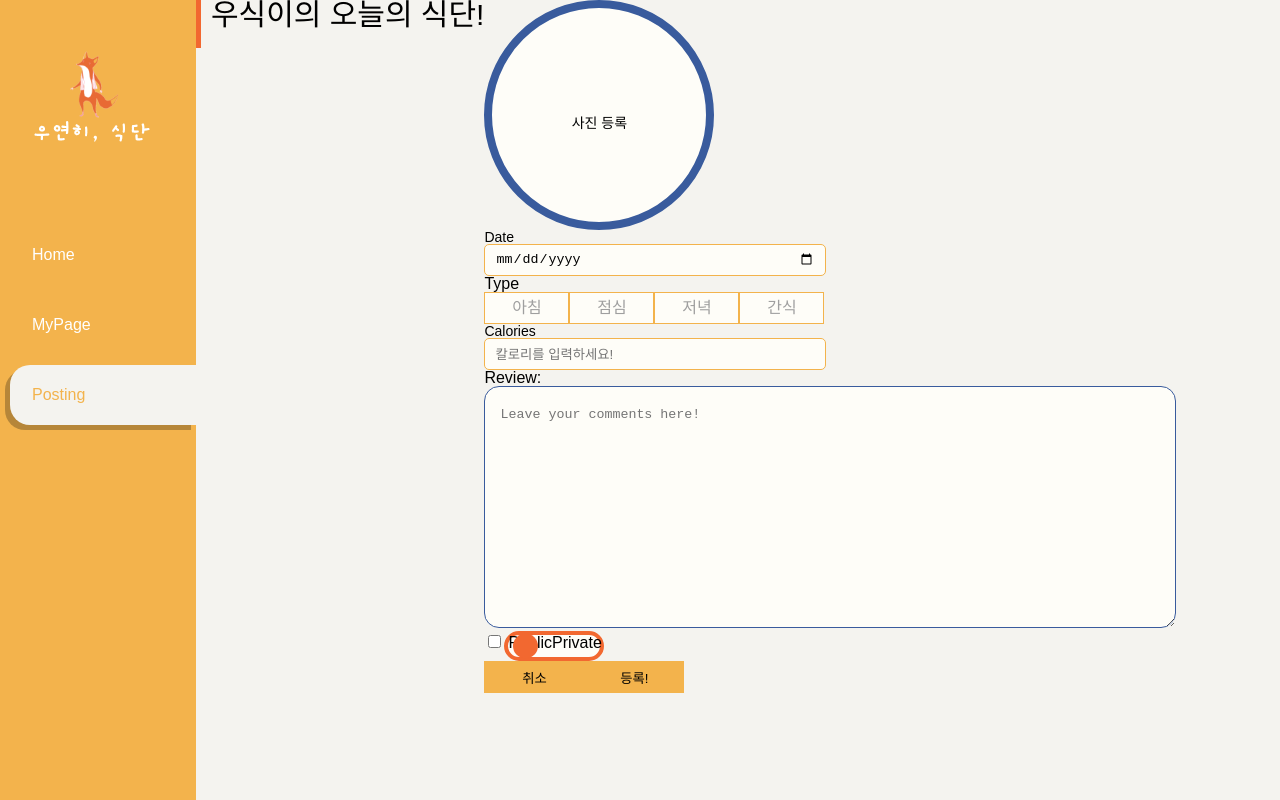
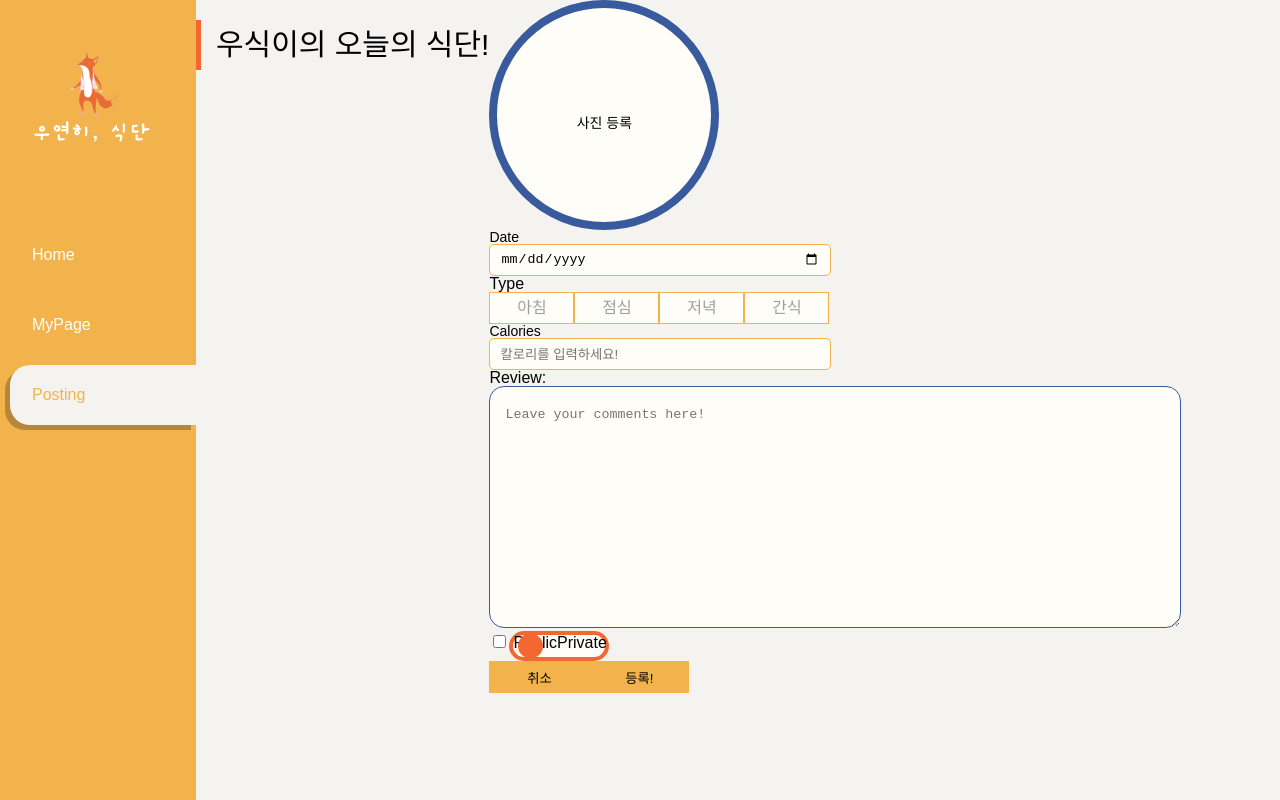
Before and after one commit to margu31/forte-diet, a React (Create React App) app: page /posting in a window 1280 px wide. Built offline with nearby package versions, Linux system fonts and the light colour scheme.

Commit message:
[스타일] modified styling of posting page's title

```diff
--- a/src/components/Posting/PageTitle.styled.js
+++ b/src/components/Posting/PageTitle.styled.js
@@ -3,7 +3,10 @@ import styled from "styled-components";
 const StylePageTitle = styled.h2`
   font-size: 30px;
   position: relative;
-  text-indent: 15px;
+  text-indent: 20px;
+  height: 50px;
+  line-height: 50px;
+  margin-top: 20px;
 
   &::before {
     position: absolute;
@@ -12,7 +15,6 @@ const StylePageTitle = styled.h2`
     width: 5px;
     height: 50px;
     background-color: #f26830;
-    top: -2px;
   }
 `;
 
```
